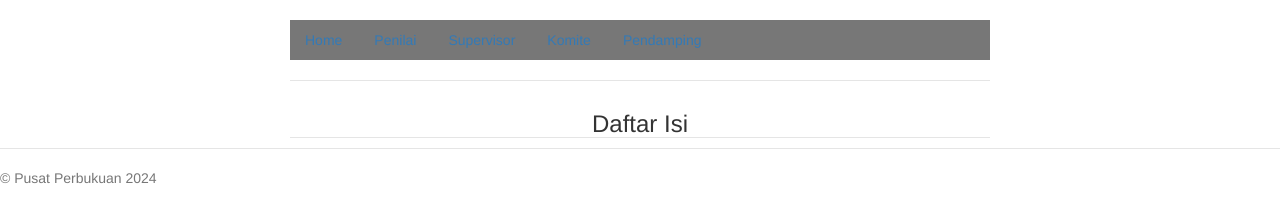
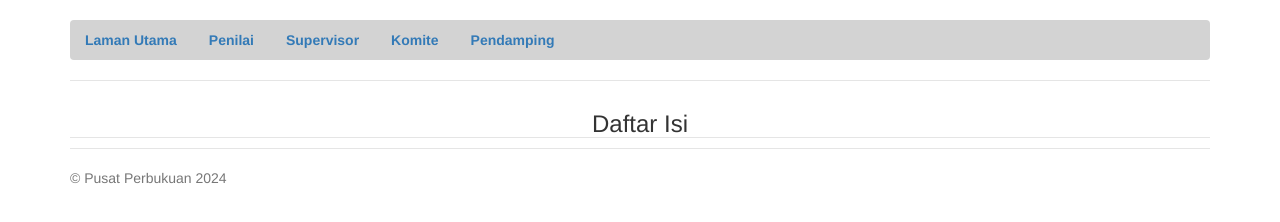
Before and after one commit to panduanpusbuk/penilaian, a plain HTML site: page index.html in a window 1280 px wide. Drawn offline with nearby package versions, Linux system fonts and the light colour scheme.

Commit message:
Update tampilan (2)

```diff
--- a/index.html
+++ b/index.html
@@ -22,7 +22,7 @@
         <nav>
           <ul class="nav nav-pills float-right">
             <li class="nav-item">
-              <a class="nav-link active" href="#">Home <span class="sr-only">(current)</span></a>
+              <a class="nav-link active" href="#">Laman Utama <span class="sr-only">(current)</span></a>
             </li>
             <li class="nav-item">
               <a class="nav-link" href="#">Penilai</a>
@@ -44,11 +44,10 @@
         <h3 class="juduldaftarisi">Daftar Isi</h1>
 
         </div>
+        <footer class="footer">
+          <p>© Pusat Perbukuan 2024</p>
+        </footer>
       </div>
-
-      <footer class="footer">
-        <p>© Pusat Perbukuan 2024</p>
-      </footer>
 
     </div> <!-- /container -->
 
--- a/theme-penilaian.css
+++ b/theme-penilaian.css
@@ -1,6 +1,8 @@
 /* Navigator */
 .nav {
-    background-color: #777;
+    background-color: #d3d3d3;
+    border-radius: 4px;
+    font-weight: bold;
 }
 
 /* Space out content a bit */
@@ -36,9 +38,9 @@ body {
 }
 
 /* Customize container */
-@media (min-width: 768px) {
+@media (min-width: 50%) {
   .container {
-    max-width: 730px;
+    max-width: 75%;
   }
 }
 .container-narrow > hr {
@@ -50,7 +52,9 @@ body {
   text-align: center;
   border-bottom: 1px solid #e5e5e5;
 }
+.wrapper-daftarisi {
 
+}
 
 /* Responsive: Portrait tablets and up */
 @media screen and (min-width: 768px) {
```
